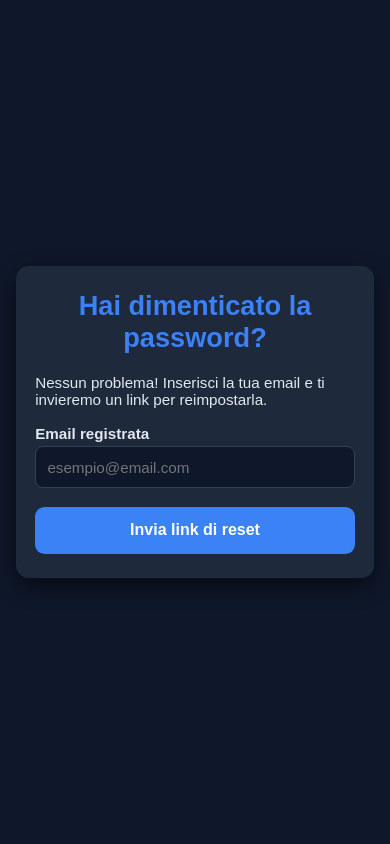
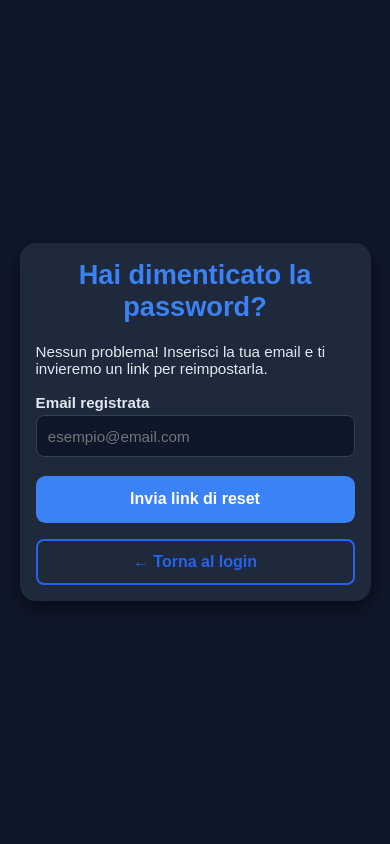
Before and after one commit to Andrexid/sito_palestra, a PHP site: page /login-signup/reset_password_request.html in a window 390 px wide. Run offline with PHP 8.4, Linux system fonts and the light colour scheme.

Commit message:
aggiunto btn torna indietro nella password dimenticata

```diff
--- a/login-signup/login.html
+++ b/login-signup/login.html
@@ -28,7 +28,7 @@
       <ul class="nav-links">
           <li><a href="../index.html">Home</a></li>
           <li>
-              <a href="#" onclick="controllaAccesso('../account/account.php')" data-section="Progressi" class="selezionata">Progressi</a>
+              <a href="#" onclick="controllaAccesso('../account/account.php')" data-section="Progressi">Progressi</a>
           </li>
           <li><a href="../faq/faq.html" data-section="FAQ">FAQ</a></li>
           <li><a href="../chiSiamo/chisiamo.html">Chi siamo</a></li>
@@ -156,7 +156,6 @@
 
     <script src="login.js?v=1.2"></script>
     <script src="../commonJS/commonNavbar.js"></script>
-    <script src="../commonJS/navbar.js"></script>
     <script src = "../commonJS/commonScript.js"></script>
   </body>
 </html>
--- a/login-signup/reset_password.css
+++ b/login-signup/reset_password.css
@@ -129,6 +129,29 @@
     }
   }
 
+  /* Bottone secondario (link stile bottone) */
+.secondary_button {
+  display: inline-block;
+  margin-top: 1rem;
+  text-align: center;
+  width: 100%;
+  padding: 0.75rem;
+  background-color: transparent;
+  border: 2px solid var(--primary-blue);
+  color: var(--primary-blue);
+  font-weight: bold;
+  font-size: 1rem;
+  border-radius: 0.5rem;
+  text-decoration: none;
+  transition: background-color 0.3s, color 0.3s;
+}
+
+.secondary_button:hover {
+  background-color: var(--primary-blue);
+  color: white;
+}
+
+
   /* DARK MODE */
   body.dark-mode {
     background-color: var(--dark-bg);
@@ -177,16 +200,15 @@
 /* ------------------ STILE MOBILE ------------------ */
 @media (max-width: 768px) {
   body {
-    padding: 1rem;
+    padding: 0;
     font-size: 0.95rem;
   }
 
   .container-form {
-    padding: 1.5rem 1.2rem;
-    border-radius: 0.8rem;
-    box-shadow: 0 6px 15px rgba(0, 0, 0, 0.1);
+    margin: 0 auto;
+    padding: 1rem;
     width: 100%;
-    max-width: 100%;
+    max-width: 90vw;
   }
 
   .container-form h1 {
--- a/login-signup/reset_password_request.html
+++ b/login-signup/reset_password_request.html
@@ -17,6 +17,8 @@
             </div>
 
             <button type="submit" class="principal_button-100w">Invia link di reset</button>
+
+            <a href="login.html" class="secondary_button">← Torna al login</a>
         </form>
     </div>
 
```
